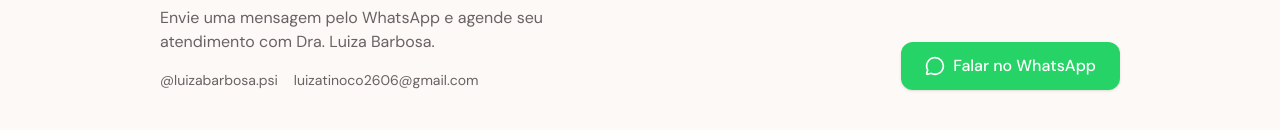
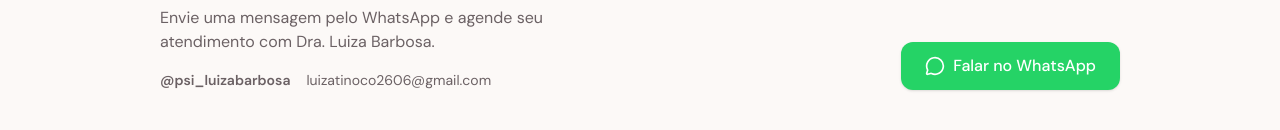
Before and after one commit to arthurmb98/luiza-barbosa, a React (Vite) app: page / in a window 1280 px wide. Shown: the part 1600-1730 px from the top of the page. Built offline with nearby package versions, Linux system fonts and the light colour scheme.

Commit message:
Torna Instagram e e-mail clicáveis e atualiza o handle.
Co-authored-by: Cursor <cursoragent@cursor.com>

```diff
--- a/src/components/WhatsAppCta.tsx
+++ b/src/components/WhatsAppCta.tsx
@@ -39,8 +39,24 @@ export function WhatsAppCta({
             {profile.name}.
           </p>
           <div className="mt-4 flex flex-wrap gap-x-4 gap-y-1 text-sm text-muted-foreground">
-            {profile.instagram ? <span>@{profile.instagram}</span> : null}
-            {profile.email ? <span>{profile.email}</span> : null}
+            {profile.instagram ? (
+              <a
+                href={`https://instagram.com/${profile.instagram}`}
+                target="_blank"
+                rel="noopener noreferrer"
+                className="font-semibold transition-colors hover:text-primary"
+              >
+                @{profile.instagram}
+              </a>
+            ) : null}
+            {profile.email ? (
+              <a
+                href={`mailto:${profile.email}`}
+                className="transition-colors hover:text-primary"
+              >
+                {profile.email}
+              </a>
+            ) : null}
           </div>
         </div>
         <Button variant="whatsapp" size="lg" onClick={onContact}>
--- a/src/data/profiles/luiza-barbosa.ts
+++ b/src/data/profiles/luiza-barbosa.ts
@@ -18,5 +18,5 @@ export const luizaBarbosa: Profile = {
   whatsapp: '5598981263501',
   whatsappMessage: 'Olá, Dra. Luiza! Vi seu perfil e gostaria de agendar uma conversa.',
   email: 'luizatinoco2606@gmail.com',
-  instagram: 'luizabarbosa.psi',
+  instagram: 'psi_luizabarbosa',
 }
```
